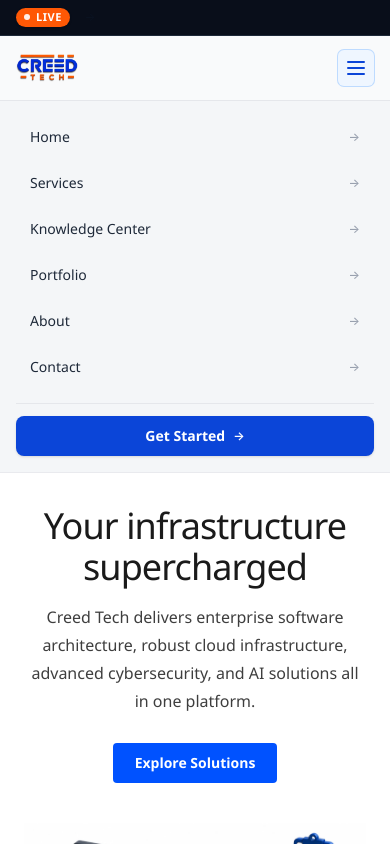
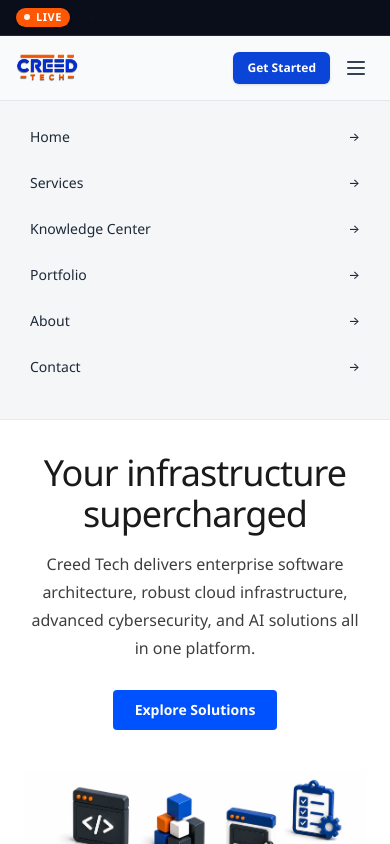
Before and after one commit to tariq200380/enterprise-app, a Next.js app: page / in a window 390 px wide. Both pictures are taken after a click on the label "Toggle mobile menu". Shown: the top 844 px of the page. Built offline with nearby package versions, Linux system fonts and the light colour scheme.

Commit message:
revert: restore original mobile view and navbar to baseline commit eb52be0

```diff
--- a/src/components/Navbar.tsx
+++ b/src/components/Navbar.tsx
@@ -3,13 +3,13 @@ import Link from "next/link";
 
 export default function Navbar() {
   return (
-    <header className="w-full bg-gray-50 border-b border-gray-200/80 group">
+    <header className="w-full bg-gray-50 border-b border-gray-200/80">
       {/* Hidden Checkbox for Pure CSS Mobile Navigation (No useState, No JS) */}
       <input type="checkbox" id="mobile-menu-toggle" className="peer hidden" />
 
       <nav className="max-w-7xl mx-auto px-4 sm:px-6 lg:px-8 h-16 sm:h-18 flex items-center justify-between">
         {/* Brand Logo */}
-        <Link href="/" className="flex items-center gap-2 shrink-0">
+        <Link href="/" className="flex items-center gap-2">
           <Image
             src="/images/logo.webp"
             alt="Creed Tech"
@@ -42,100 +42,87 @@ export default function Navbar() {
           </Link>
         </div>
 
-        {/* Right: Desktop Action Button & Mobile Hamburger Toggle */}
+        {/* Action Button & Mobile Hamburger Toggle */}
         <div className="flex items-center gap-2 sm:gap-3">
           <Link
             href="/contact"
-            className="hidden md:inline-flex bg-[#0B45D8] hover:bg-[#093bb8] text-white text-xs sm:text-sm font-semibold px-3.5 sm:px-5 py-2 sm:py-2.5 rounded-md transition-colors shadow-sm"
+            className="bg-[#0B45D8] hover:bg-[#093bb8] text-white text-xs sm:text-sm font-semibold px-3.5 sm:px-5 py-2 sm:py-2.5 rounded-md transition-colors shadow-sm"
           >
             Get Started
           </Link>
 
-          {/* Mobile Hamburger Toggle Button with Light Click/Tap Color Effect */}
+          {/* Mobile Hamburger Toggle Button */}
           <label
             htmlFor="mobile-menu-toggle"
-            className="md:hidden flex items-center justify-center w-9 h-9 rounded-md text-gray-700 hover:text-[#0B45D8] hover:bg-blue-50/80 active:bg-blue-100 active:text-[#0B45D8] active:scale-95 group-has-[:checked]:bg-blue-50 group-has-[:checked]:text-[#0B45D8] group-has-[:checked]:ring-1 group-has-[:checked]:ring-blue-200 cursor-pointer transition-all duration-200 p-1.5"
+            className="md:hidden flex items-center justify-center w-9 h-9 rounded-md text-gray-700 hover:text-[#0B45D8] hover:bg-gray-100 cursor-pointer transition-colors p-1"
             aria-label="Toggle mobile menu"
           >
-            <svg className="w-6 h-6 transition-colors duration-200" fill="none" stroke="currentColor" viewBox="0 0 24 24">
+            <svg className="w-6 h-6" fill="none" stroke="currentColor" viewBox="0 0 24 24">
               <path strokeLinecap="round" strokeLinejoin="round" strokeWidth={2} d="M4 6h16M4 12h16M4 18h16" />
             </svg>
           </label>
         </div>
       </nav>
 
-      {/* Mobile Drawer Navigation (Smooth pure CSS slide via Tailwind grid-rows transition) */}
-      <div className="grid grid-rows-[0fr] peer-checked:grid-rows-[1fr] opacity-0 peer-checked:opacity-100 transition-all duration-300 ease-in-out md:hidden w-full bg-[#F4F6F8] border-t border-transparent peer-checked:border-gray-200 overflow-hidden">
-        <div className="overflow-hidden min-h-0">
+      {/* Mobile Drawer Navigation (Pure CSS via peer-checked) */}
+      <div className="hidden peer-checked:block md:hidden w-full bg-[#F4F6F8] border-t border-gray-200">
         <div className="px-4 py-4 max-h-[80vh] overflow-y-auto">
           <ul className="flex flex-col space-y-1.5 mb-4">
             <li>
               <Link
                 href="/"
-                  className="group flex items-center justify-between px-3.5 py-2.5 rounded-lg text-sm font-medium text-gray-800 hover:bg-[#EAEFF6] hover:text-[#0052FF] hover:translate-x-1.5 transition-all duration-200 ease-out"
+                className="flex items-center justify-between px-3.5 py-2.5 rounded-md text-sm font-medium text-gray-800 hover:bg-[#EAEFF6] hover:text-[#0052FF] transition-colors"
               >
                 <span>Home</span>
-                  <span className="text-xs text-gray-400 group-hover:text-[#0052FF] group-hover:translate-x-1 transition-all duration-200">&rarr;</span>
+                <span className="text-xs">&rarr;</span>
               </Link>
             </li>
             <li>
               <Link
                 href="/services"
-                  className="group flex items-center justify-between px-3.5 py-2.5 rounded-lg text-sm font-medium text-gray-800 hover:bg-[#EAEFF6] hover:text-[#0052FF] hover:translate-x-1.5 transition-all duration-200 ease-out"
+                className="flex items-center justify-between px-3.5 py-2.5 rounded-md text-sm font-medium text-gray-800 hover:bg-[#EAEFF6] hover:text-[#0052FF] transition-colors"
               >
                 <span>Services</span>
-                  <span className="text-xs text-gray-400 group-hover:text-[#0052FF] group-hover:translate-x-1 transition-all duration-200">&rarr;</span>
+                <span className="text-xs">&rarr;</span>
               </Link>
             </li>
             <li>
               <Link
                 href="/knowledge-center"
-                  className="group flex items-center justify-between px-3.5 py-2.5 rounded-lg text-sm font-medium text-gray-800 hover:bg-[#EAEFF6] hover:text-[#0052FF] hover:translate-x-1.5 transition-all duration-200 ease-out"
+                className="flex items-center justify-between px-3.5 py-2.5 rounded-md text-sm font-medium text-gray-800 hover:bg-[#EAEFF6] hover:text-[#0052FF] transition-colors"
               >
                 <span>Knowledge Center</span>
-                  <span className="text-xs text-gray-400 group-hover:text-[#0052FF] group-hover:translate-x-1 transition-all duration-200">&rarr;</span>
+                <span className="text-xs">&rarr;</span>
               </Link>
             </li>
             <li>
               <Link
                 href="/portfolio"
-                  className="group flex items-center justify-between px-3.5 py-2.5 rounded-lg text-sm font-medium text-gray-800 hover:bg-[#EAEFF6] hover:text-[#0052FF] hover:translate-x-1.5 transition-all duration-200 ease-out"
+                className="flex items-center justify-between px-3.5 py-2.5 rounded-md text-sm font-medium text-gray-800 hover:bg-[#EAEFF6] hover:text-[#0052FF] transition-colors"
               >
                 <span>Portfolio</span>
-                  <span className="text-xs text-gray-400 group-hover:text-[#0052FF] group-hover:translate-x-1 transition-all duration-200">&rarr;</span>
+                <span className="text-xs">&rarr;</span>
               </Link>
             </li>
             <li>
               <Link
                 href="/about"
-                  className="group flex items-center justify-between px-3.5 py-2.5 rounded-lg text-sm font-medium text-gray-800 hover:bg-[#EAEFF6] hover:text-[#0052FF] hover:translate-x-1.5 transition-all duration-200 ease-out"
+                className="flex items-center justify-between px-3.5 py-2.5 rounded-md text-sm font-medium text-gray-800 hover:bg-[#EAEFF6] hover:text-[#0052FF] transition-colors"
               >
                 <span>About</span>
-                  <span className="text-xs text-gray-400 group-hover:text-[#0052FF] group-hover:translate-x-1 transition-all duration-200">&rarr;</span>
+                <span className="text-xs">&rarr;</span>
               </Link>
             </li>
             <li>
               <Link
                 href="/contact"
-                  className="group flex items-center justify-between px-3.5 py-2.5 rounded-lg text-sm font-medium text-gray-800 hover:bg-[#EAEFF6] hover:text-[#0052FF] hover:translate-x-1.5 transition-all duration-200 ease-out"
+                className="flex items-center justify-between px-3.5 py-2.5 rounded-md text-sm font-medium text-gray-800 hover:bg-[#EAEFF6] hover:text-[#0052FF] transition-colors"
               >
                 <span>Contact</span>
-                  <span className="text-xs text-gray-400 group-hover:text-[#0052FF] group-hover:translate-x-1 transition-all duration-200">&rarr;</span>
+                <span className="text-xs">&rarr;</span>
               </Link>
             </li>
           </ul>
-
-            {/* Mobile Menu Action Button at the very end */}
-            <div className="pt-3 border-t border-gray-200">
-              <Link
-                href="/contact"
-                className="group w-full flex items-center justify-center gap-2 bg-[#0B45D8] hover:bg-[#093bb8] hover:shadow-md hover:-translate-y-0.5 active:translate-y-0 active:scale-[0.99] text-white text-sm font-semibold py-2.5 px-4 rounded-lg shadow-sm transition-all duration-200 text-center"
-              >
-                <span>Get Started</span>
-                <span className="text-xs group-hover:translate-x-1 transition-transform duration-200">&rarr;</span>
-              </Link>
-            </div>
-          </div>
         </div>
       </div>
     </header>
```
Lines whose indentation alone changed are shown as unchanged.
